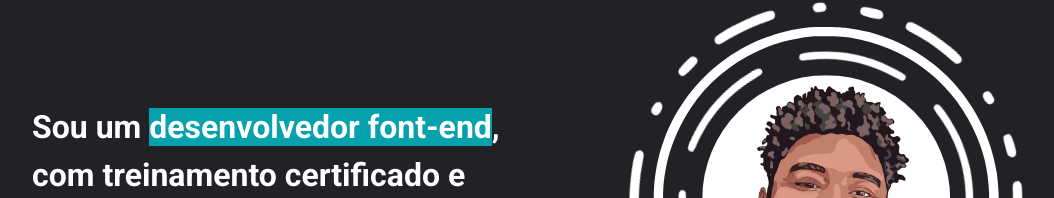
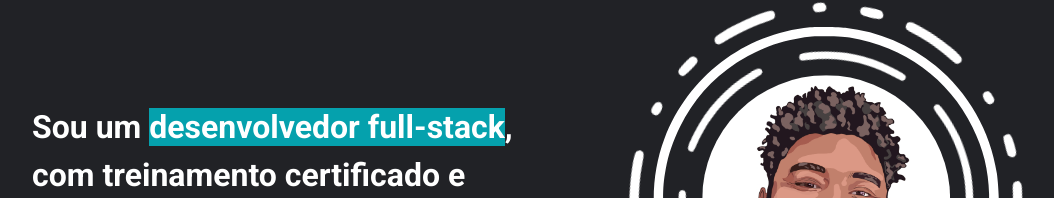
Before and after one commit to ulissesmarciano/portfolio-ulisses, a React (Vite) app: page / in a window 1280 px wide. Shown: the part 195-393 px from the top of the page, without its empty margins (112-1166 px from the left). Built offline with nearby package versions, Linux system fonts and the light colour scheme.

Commit message:
chore modify stack on title of section

```diff
--- a/src/components/GreetingSection/GreetingSection.tsx
+++ b/src/components/GreetingSection/GreetingSection.tsx
@@ -24,7 +24,7 @@ export const GreetingsSection = () => {
       <div className="summary-container">
         <div className="presentation-container">
           <p className="summary-sentence">
-            Sou um <span>desenvolvedor font-end</span>, com treinamento
+            Sou um <span>desenvolvedor full-stack</span>, com treinamento
             certificado e também <span>desenvolvo aplicativos Android</span>.
           </p>
         </div>
```
